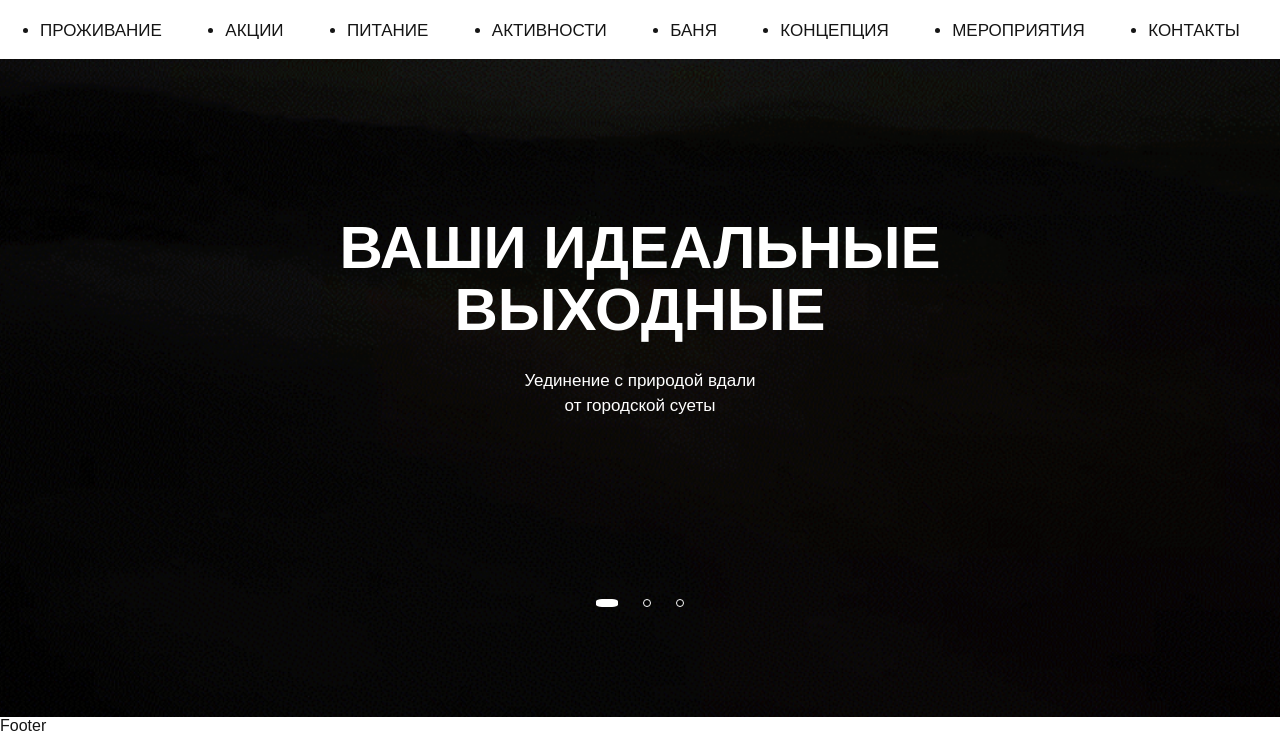
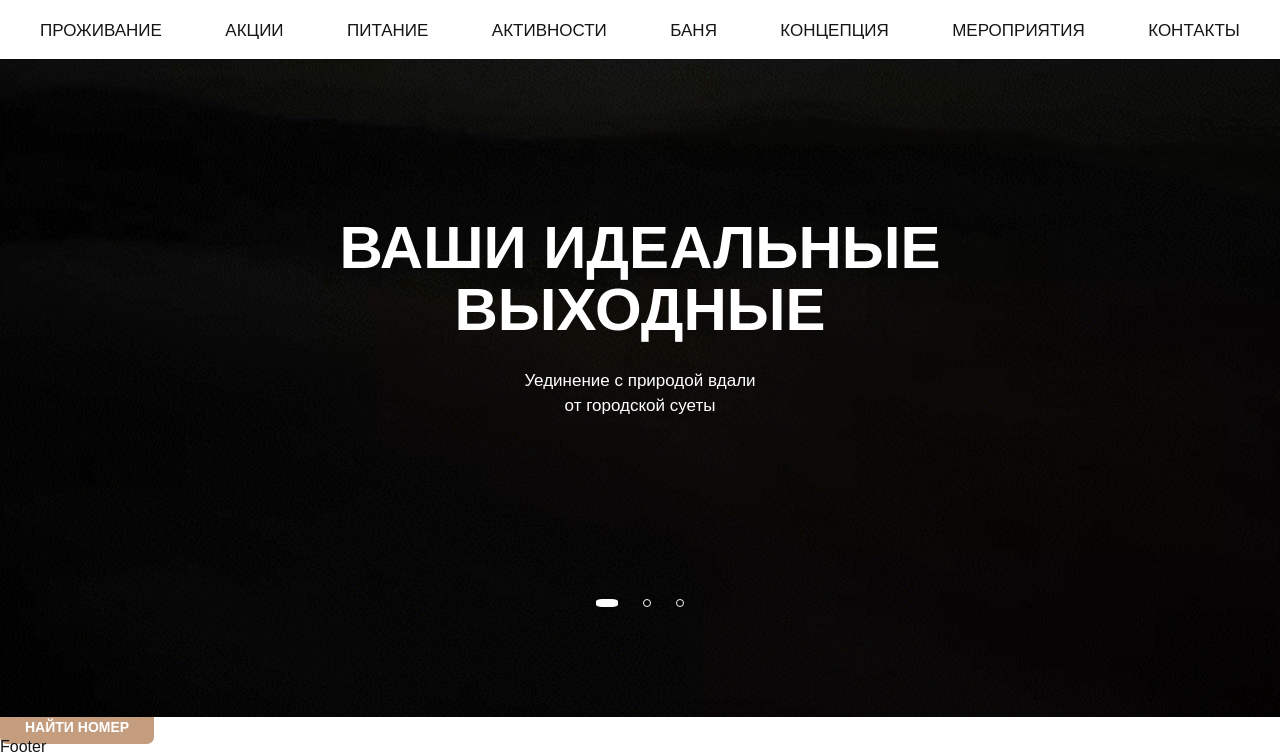
Before and after one commit to TamirisKim/zarechye.k, a website: page src/index.html in a window 1280 px wide. Shown: the part 83-839 px from the top of the page. Before the commit the page ends 818 px from the top, so only its background shows below. Drawn offline with nearby package versions, Linux system fonts and the light colour scheme; files that its build step writes are made by us from their sources.

Commit message:
start search room

```diff
--- a/src/assets/scss/style.scss
+++ b/src/assets/scss/style.scss
@@ -156,6 +156,7 @@ to{opacity:1}
 			text-transform: uppercase;
 			color: $black;
 			transition: color .2s linear;
+			list-style: none;
 
 			&:hover{
 				color: $accent-color;
--- a/src/index.html
+++ b/src/index.html
@@ -3,7 +3,7 @@ layout: default
 title: Заречье | Главная
 ---
 
-<!-- hero section -->
+<!-- hero -->
  <section class="hero" id="hero">
 
    <div class="swiper hero-slider">
@@ -42,3 +42,15 @@ title: Заречье | Главная
    </div>
 
 </section>
+
+<!-- search room  -->
+<div class="search-room">
+   <div class="search-room__card">
+      <div class="search-room__top">
+
+      </div>
+      <div class="search-room__bottom">
+         <a href="#" class="btn--accent">НАЙТИ НОМЕР</a>
+      </div>
+   </div>
+</div>
```
Also changed, not shown: dist/assets/css/style.min.css, dist/index.html.
